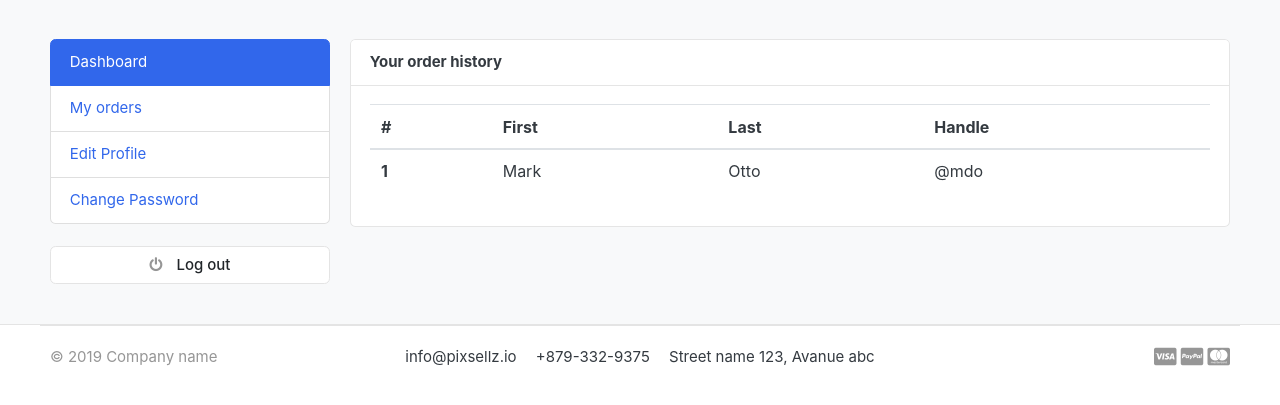
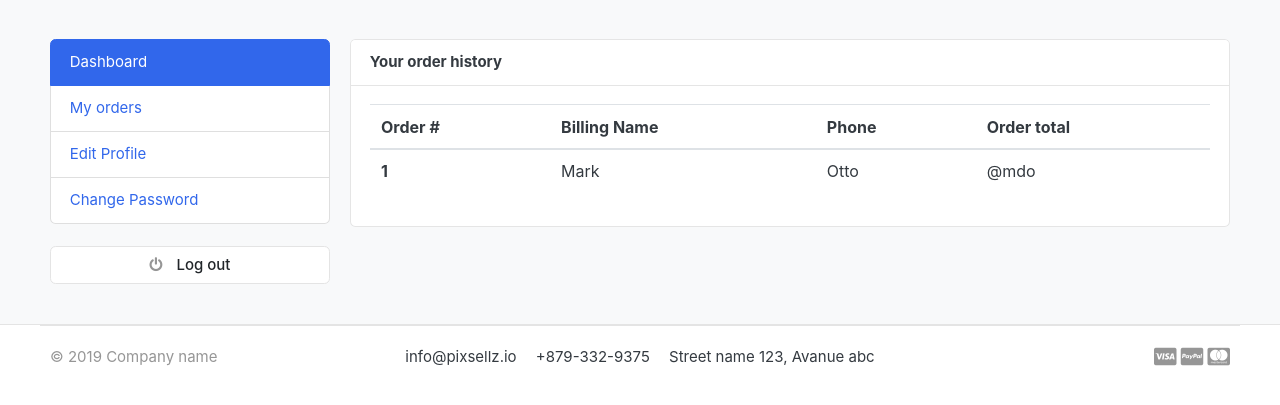
Before and after one commit to RobertoRP101/ecommerceOnline, a Django app: page /accounts/my_orders/ in a window 1280 px wide. Shown: the part 124-529 px from the top of the page. Run offline with Django 5.2, Linux system fonts and the light colour scheme; data that the repository does not hold is empty; parts of the project's set-up code (start-up, migrations or seed data) failed here and were passed over; some libraries are stand-ins or nearby versions; some web fonts are replaced.

Commit message:
label of table changed

```diff
--- a/templates/accounts/my_orders.html
+++ b/templates/accounts/my_orders.html
@@ -18,10 +18,10 @@
                         <table class="table table-hover">
                             <thead>
                                 <tr>
-                                  <th scope="col">#</th>
-                                  <th scope="col">First</th>
-                                  <th scope="col">Last</th>
-                                  <th scope="col">Handle</th>
+                                  <th scope="col">Order #</th>
+                                  <th scope="col">Billing Name</th>
+                                  <th scope="col">Phone</th>
+                                  <th scope="col">Order total</th>
                                 </tr>
                               </thead>
                               <tbody>
```
